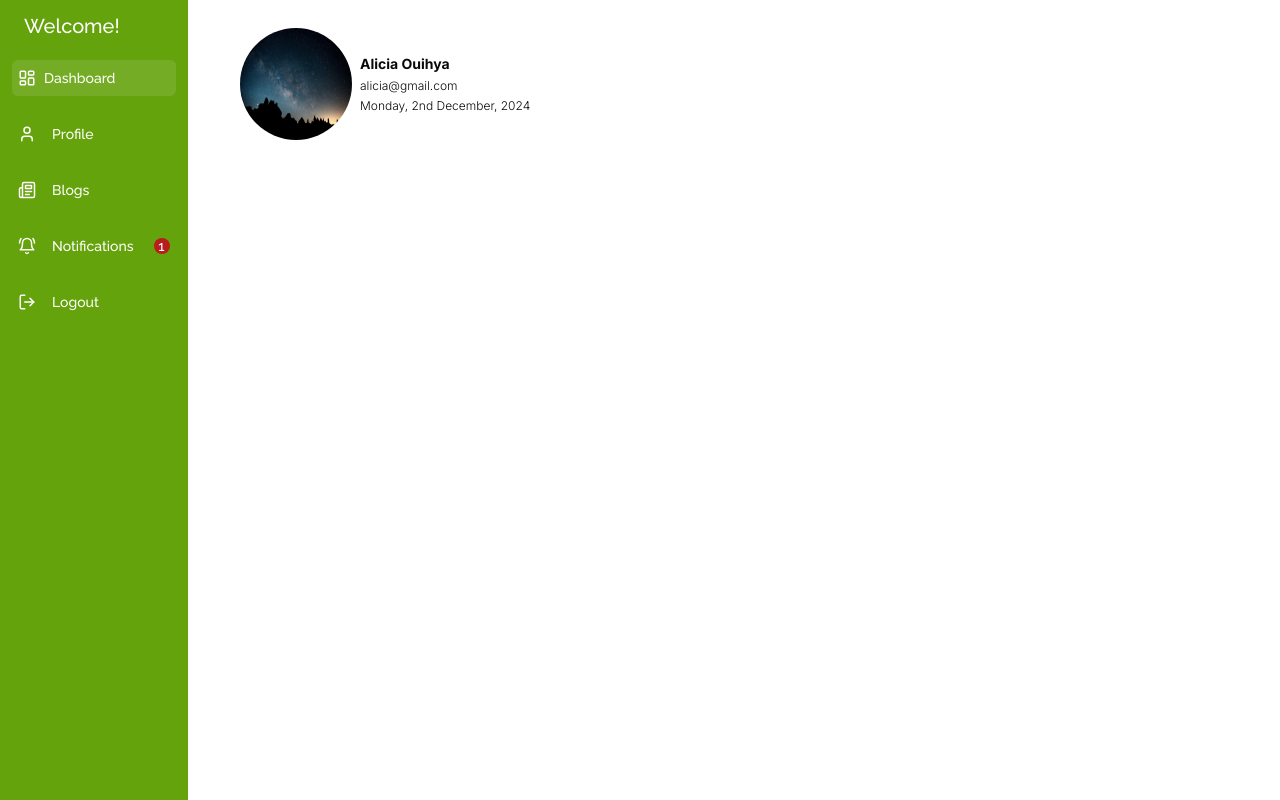
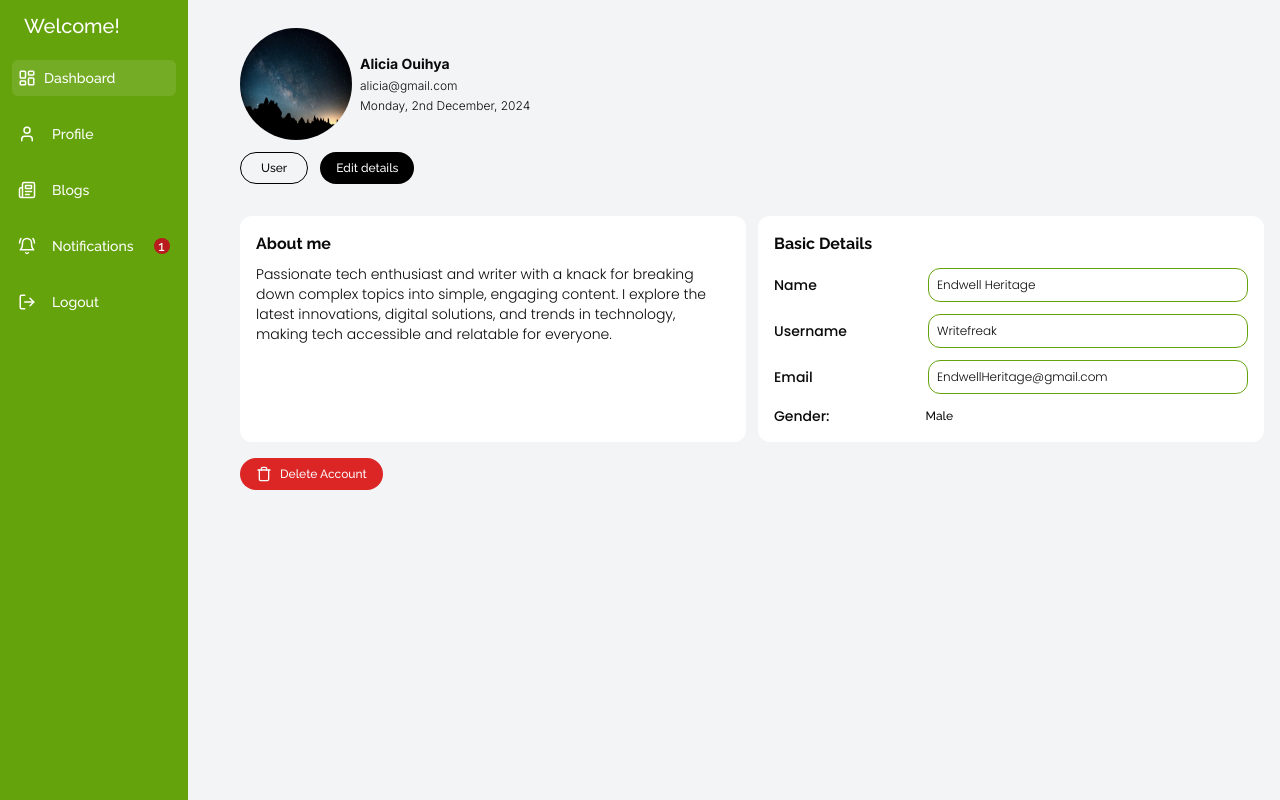
Before and after one commit to writefreak/writrr, a Next.js app: page /profile/profileDesc in a window 1280 px wide. Built offline with nearby package versions, Linux system fonts and the light colour scheme.

Commit message:
added user page

```diff
--- a/src/app/(client)/profile/layout.tsx
+++ b/src/app/(client)/profile/layout.tsx
@@ -11,7 +11,7 @@ const UserLayout = ({
   children: React.ReactNode;
 }>) => {
   return (
-    <div className="grid px-2 md:p-0 md:grid-cols-[14rem,auto]">
+    <div className="grid bg-gray-100 px-2 md:p-0 md:grid-cols-[14rem,auto]">
       <div>
         <ProfileBar className="hidden md:block p-3" />
         <div className="flex justify-end">
--- a/src/app/(client)/profile/profileDesc/page.tsx
+++ b/src/app/(client)/profile/profileDesc/page.tsx
@@ -3,7 +3,7 @@ import React from "react";
 
 const page = () => {
   return (
-    <div>
+    <div className="h-screen">
       <ProfileHead />
     </div>
   );
--- a/src/components/admin/mobileAdmin.tsx
+++ b/src/components/admin/mobileAdmin.tsx
@@ -1,6 +1,6 @@
 import React from "react";
 import { Sheet, SheetContent, SheetTitle, SheetTrigger } from "../ui/sheet";
-import { Menu } from "lucide-react";
+import { Home, Menu } from "lucide-react";
 import { cn } from "@/lib/utils";
 import {
   BellRing,
@@ -26,6 +26,13 @@ const MobileAdmin = ({ className }: Props) => {
             {/* <MainMenu /> */}
             <div className="space-y-5 text-sm">
               <p className="text-sm hidden md:block">Main Menu</p>
+              <Link
+                href={"/"}
+                className="flex  hover:bg-lime-600/20 gap-4 items-center bg-white/10 p-1.5 rounded-md"
+              >
+                <Home width={18} className="text-lime-600" />
+                <p className="text-sm">Home</p>
+              </Link>
               <Link
                 href={"/dashboard"}
                 className="flex  hover:bg-lime-600/20 gap-4 items-center bg-white/10 p-1.5 rounded-md"
--- a/src/components/profile.tsx
+++ b/src/components/profile.tsx
@@ -27,7 +27,7 @@ export function Profile() {
         <DropdownMenuSeparator />
         <DropdownMenuItem>
           <User />
-          <Link href={"/profile"}>Profile</Link>
+          <Link href={"/profile/profileDesc"}>Profile</Link>
         </DropdownMenuItem>
         <DropdownMenuItem>
           <Settings />
--- /dev/null
+++ b/src/components/profile/details.tsx
@@ -0,0 +1,26 @@
+import { cn } from "@/lib/utils";
+import React from "react";
+interface Props {
+  className?: string;
+  label: string;
+  value: string;
+}
+
+const Details = ({ className, label, value }: Props) => {
+  return (
+    <div className={cn("", className)}>
+      <div className="flex items-center gap-3">
+        <div>
+          <h3 className=" font-poppins text-sm">{label}</h3>
+        </div>
+        <div className="flex justify-end w-full">
+          <div className="bg-white rounded-xl border p-2 border-lime-600 w-[16rem] md:w-[20rem]">
+            <p className="text-xs font-poppins font-light">{value}</p>
+          </div>
+        </div>
+      </div>
+    </div>
+  );
+};
+
+export default Details;
--- /dev/null
+++ b/src/components/profile/profileAbout.tsx
@@ -0,0 +1,17 @@
+import React from "react";
+
+const ProfileAbout = () => {
+  return (
+    <div className="p-4 bg-white rounded-xl space-y-2">
+      <h3 className="font-bold">About me </h3>
+      <p className="text-sm font-poppins font-light">
+        Passionate tech enthusiast and writer with a knack for breaking down
+        complex topics into simple, engaging content. I explore the latest
+        innovations, digital solutions, and trends in technology, making tech
+        accessible and relatable for everyone.
+      </p>
+    </div>
+  );
+};
+
+export default ProfileAbout;
--- /dev/null
+++ b/src/components/profile/profileDetails.tsx
@@ -0,0 +1,41 @@
+import React from "react";
+import Details from "./details";
+
+const ProfileDetails = () => {
+  return (
+    <div className="">
+      <div className="bg-white rounded-xl space-y-3 p-4">
+        <h3 className="font-bold">Basic Details</h3>
+        {item.map((i) => (
+          <Details key={i.id} label={i.label} value={i.value} />
+        ))}
+        <div>
+          <div className="flex gap-8 md:gap-24 items-center m">
+            <p className="text-sm font-poppins">Gender:</p>
+            <p className="text-xs">Male</p>
+          </div>
+        </div>
+      </div>
+    </div>
+  );
+};
+
+export default ProfileDetails;
+
+const item = [
+  {
+    id: 1,
+    label: "Name",
+    value: "Endwell Heritage",
+  },
+  {
+    id: 2,
+    label: "Username",
+    value: "Writefreak",
+  },
+  {
+    id: 3,
+    label: "Email",
+    value: "EndwellHeritage@gmail.com",
+  },
+];
--- a/src/components/profile/profileHead.tsx
+++ b/src/components/profile/profileHead.tsx
@@ -1,8 +1,13 @@
 import React from "react";
 import UserImg from "../user/userImg";
+import { Button } from "../ui/button";
+import ProfileAbout from "./profileAbout";
+import ProfileDetails from "./profileDetails";
+import { Delete, Trash } from "lucide-react";
 
 const ProfileHead = () => {
   return (
+    <div>
       <div className="p-4">
         <UserImg
           src={"/images/beautiful-sky-full-stars-trona-ca.jpg"}
@@ -12,6 +17,26 @@ const ProfileHead = () => {
           className="flex  md:items-center flex-row"
           image={{ className: "h-20 w-20 md:h-28 md:w-28" }}
         />
+
+        <div className="flex gap-2 md:gap-3">
+          <div className="border border-black flex items-center text-xs h-8 rounded-full px-5">
+            User
+          </div>
+          <Button className="bg-black h-8 text-xs rounded-full">
+            Edit details
+          </Button>
+        </div>
+      </div>
+
+      <div className="grid md:grid-cols-2 p-4 gap-3">
+        <ProfileAbout />
+        <ProfileDetails />
+      </div>
+      <div className="px-4">
+        <Button className="bg-red-600 h-8 text-xs rounded-full flex items-center">
+          <Trash /> Delete Account
+        </Button>
+      </div>
     </div>
   );
 };
--- a/src/components/profile/profileUserMob.tsx
+++ b/src/components/profile/profileUserMob.tsx
@@ -1,6 +1,6 @@
 import React from "react";
 import { Sheet, SheetContent, SheetTitle, SheetTrigger } from "../ui/sheet";
-import { Menu } from "lucide-react";
+import { Home, Menu } from "lucide-react";
 import { cn } from "@/lib/utils";
 import {
   BellRing,
@@ -26,6 +26,13 @@ const ProfileUserMob = ({ className }: Props) => {
             {/* <MainMenu /> */}
             <div className="space-y-5 text-sm">
               <p className="text-sm hidden md:block">Main Menu</p>
+              <Link
+                href={"/"}
+                className="flex  hover:bg-lime-600/20 gap-4 items-center bg-white/10 p-1.5 rounded-md"
+              >
+                <Home width={18} className="text-lime-600" />
+                <p className="text-sm">Home</p>
+              </Link>
               <Link
                 href={"/profile/profileDashboard"}
                 className="flex  hover:bg-lime-600/20 gap-4 items-center bg-white/10 p-1.5 rounded-md"
```
Lines whose indentation alone changed are shown as unchanged.
